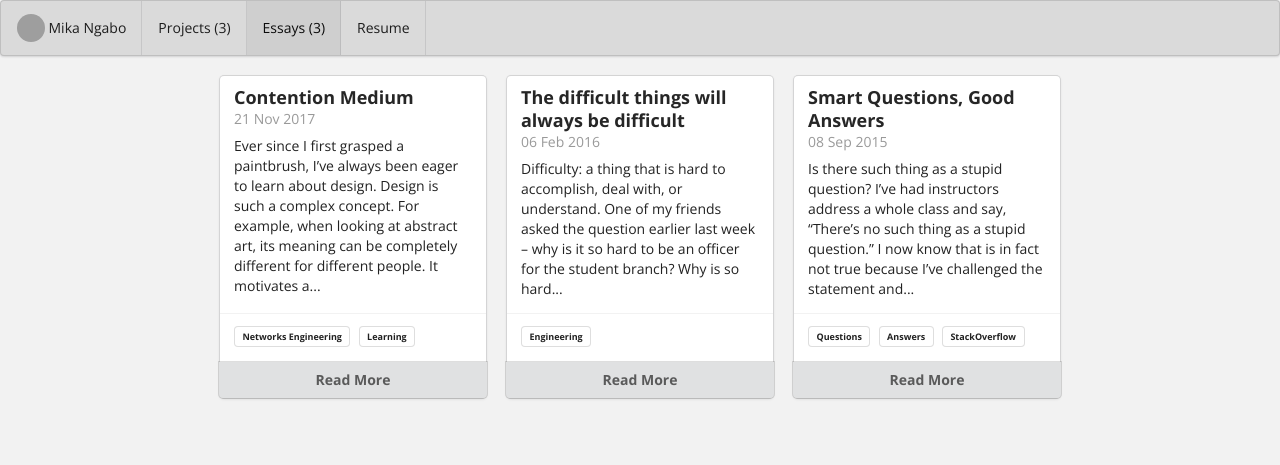
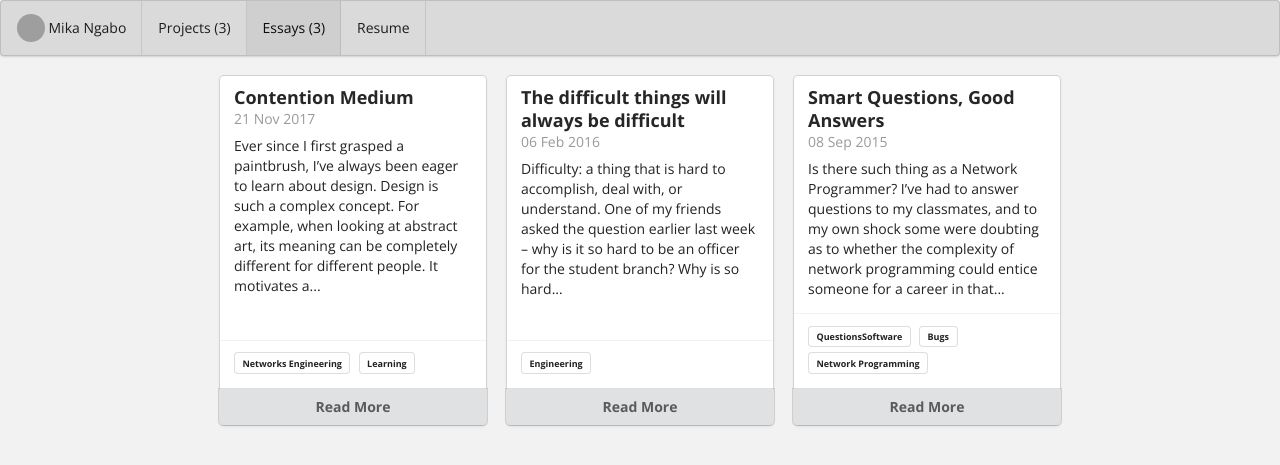
Before and after one commit to mikangabo/mikangabo.github.io, a Jekyll site: the page built from essays/index.html, in a window 1280 px wide. Shown: the top 465 px of the page. Built offline with Jekyll 4.4.1, drawn with Linux system fonts in a browser that asks for light colours; grey boxes are pictures that could not be loaded.

Commit message:
Update 2015-09-08.md

````diff
--- a/essays/2015-09-08.md
+++ b/essays/2015-09-08.md
@@ -5,23 +5,20 @@ title: Smart Questions, Good Answers
 # All dates must be YYYY-MM-DD format!
 date: 2015-09-08
 labels:
-  - Questions
-  - Answers
-  - StackOverflow
+  - QuestionsSoftware
+  - Bugs
+  - Network Programming
 ---
 
-<img class="ui medium left floated image" src="../images/rtfm.png">
+<img class="ui medium left floated image" src="https://drive.google.com/file/d/1Oq_K2Lv-axRftYUwXHeD6Ixjkh10AFbr/view?usp=sharing">
 
-## Is there such thing as a stupid question?
+## Is there such thing as a Network Programmer?
 
-I’ve had instructors address a whole class and say, “There’s no such thing as a stupid question.” I now know that is in fact not true because I’ve challenged the statement and received the appropriate dumb-stricken, annoyed look. There are definitely stupid questions, and along with that, usually unhelpful answers. Though we all might be guilty of being callous and making people victim to our poorly formed questions, there are steps we can take to ask smarter questions that hopefully don’t illicit the dreaded “rtfm” or “stfw” response.
+I’ve had to answer questions to my classmates, and to my own shock some were doubting as to whether the complexity of network programming could entice someone for a career in that area, or even attract someone to gain skills on the matter. To be fair, it could get easier as the topic gets more attention and development from different network device vendors, open-source institutions and network gurus, to name a few.
 
-## What’s a smart question?
+## What’s needed to become a Network Programmer?
 
-Stack Overflow, a question and answer site for programmers, is a great resource for anyone who may have issues with code or who may simply want to learn new or different methods of doing something. There I found examples of good questions and bad questions, which could probably be improved.
-
-In the following example, we examine the components of a decent question. In this case, the asker is trying to figure out a way to get the date of the previous month in Python.
-
+Passion and a commitment to go with the trending updates in Network career field.
 ```
 Q: python date of the previous month
 
````
